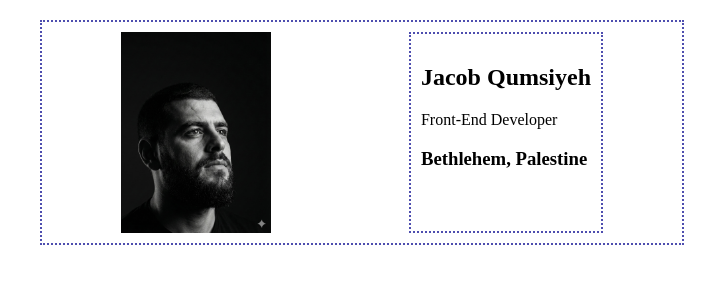
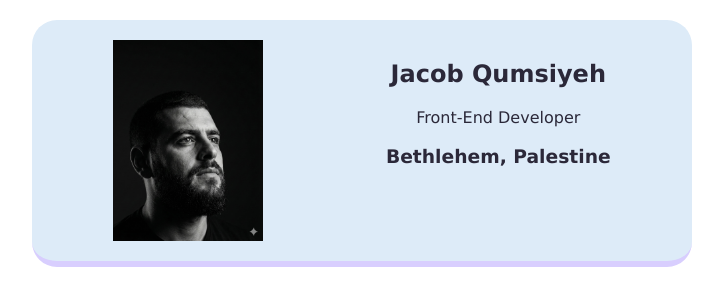
Before and after one commit to Jacob11Q1/HTML---CSS, a plain HTML site: page HTML and CSS/CSS/Digital Business Card/index.html in a window 1280 px wide. Shown: the whole page, without its empty margins (278-1001 px from the left). Drawn offline with Linux system fonts and the light colour scheme.

Commit message:
Margin and padding new tichneques

```diff
--- a/HTML and CSS/CSS/Digital Business Card/style.css
+++ b/HTML and CSS/CSS/Digital Business Card/style.css
@@ -1,5 +1,7 @@
 body{
     margin: 20px;
+    font-family: Verdana, Geneva, Tahoma, sans-serif;
+    font-size: 700  ;
 }
 
 .card-business{
@@ -8,13 +10,18 @@ body{
     justify-content: space-around;
     width: 50%;
     margin: 0 auto;
+    text-align: center;
+    color: #2b2839;
+    background: #ddebf8;
+    border-bottom: 6px solid #d8cefe;
+    border-radius: 25px;
 }
 
 .prof-image{
     width: 150px;
 }
 
-.border-blue{
+/* .border-blue{
     border: 2px dotted rgb(78, 78, 175);
     padding: 10px;
-}
+} */
```
